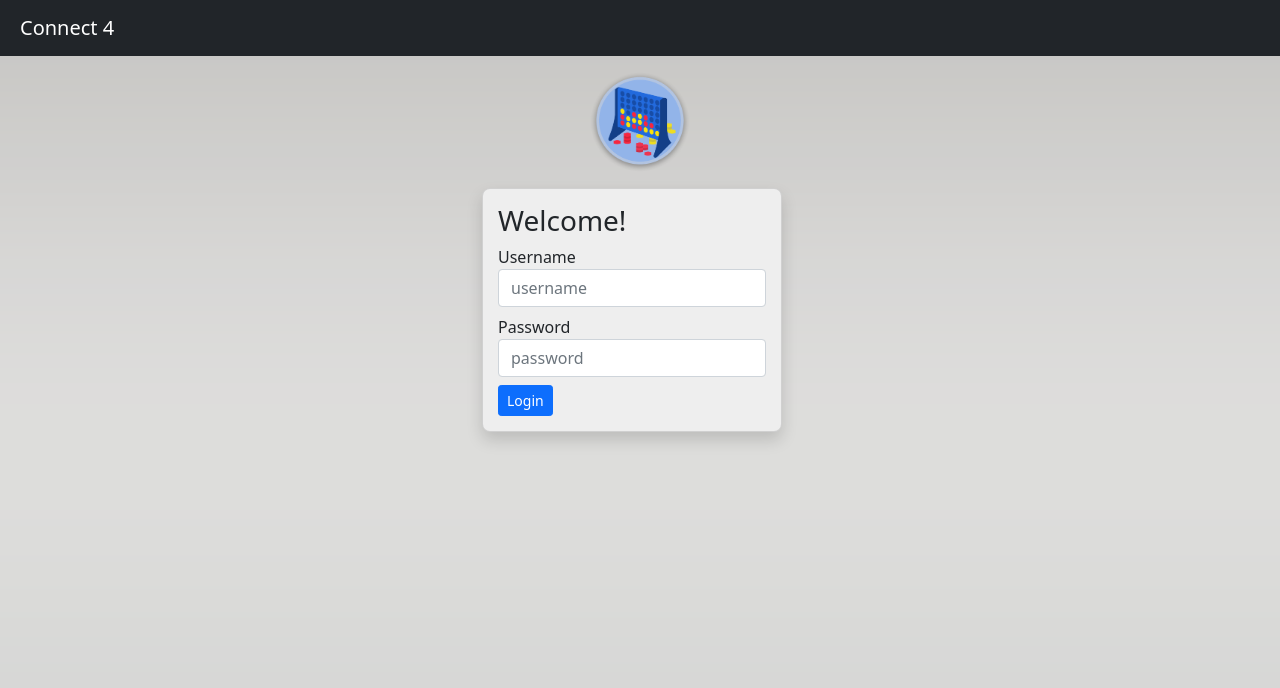
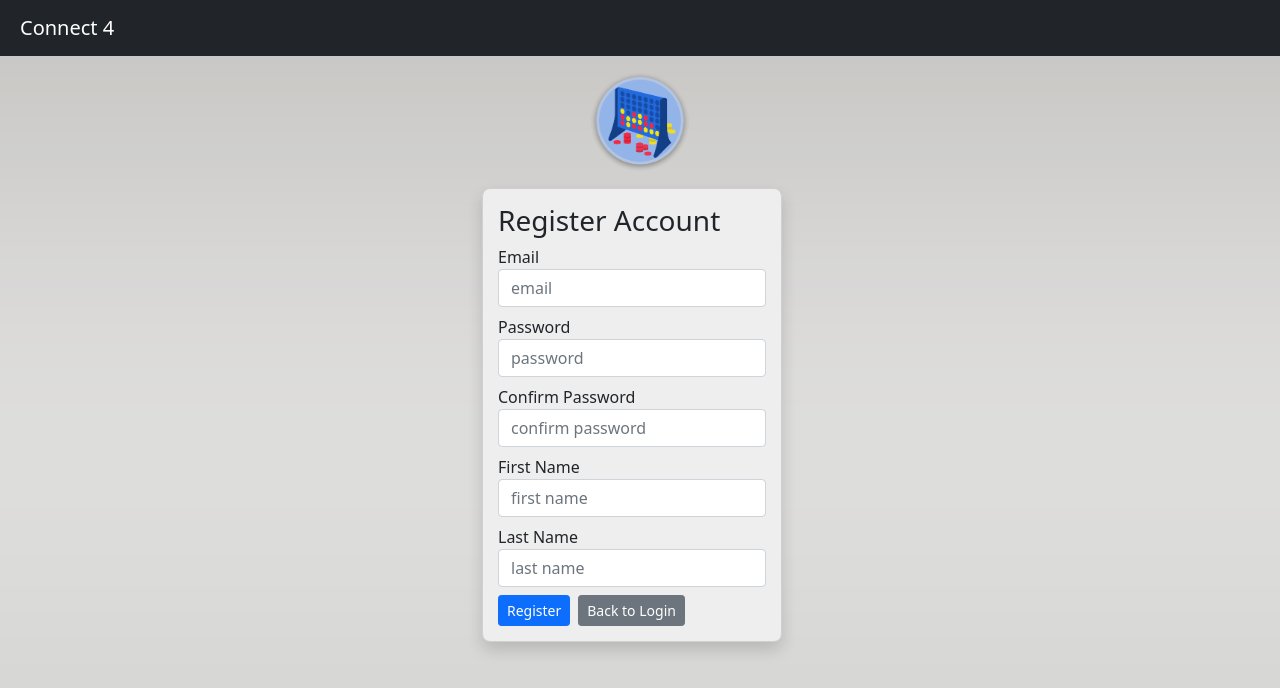
Before and after one commit to dakota-kallas/Connect-4, an Angular app in the folder client/: page /register in a window 1280 px wide. Before the commit this address led to /login. Shown: the top 688 px of the page. Built offline with nearby package versions, Linux system fonts and the light colour scheme; no server answers.

Commit message:
Started adding registration component

```diff
--- a/client/src/app/app-routing.module.ts
+++ b/client/src/app/app-routing.module.ts
@@ -5,9 +5,11 @@ import { GamesComponent } from './components/games/games.component';
 import { GameComponent } from './components/game/game.component';
 import { AuthGuard } from './guards/auth.guard';
 import { LoginGuard } from './guards/login-guard.guard';
+import { RegisterComponent } from './components/register/register.component';
 
 const routes: Routes = [
   { path: 'login', component: LoginComponent, canActivate: [LoginGuard] },
+  { path: 'register', component: RegisterComponent },
   { path: 'home', component: GamesComponent, canActivate: [AuthGuard] },
   { path: 'games/:gid', component: GameComponent, canActivate: [AuthGuard] },
   { path: '**', redirectTo: 'login', pathMatch: 'full' },
--- a/client/src/app/app.module.ts
+++ b/client/src/app/app.module.ts
@@ -9,6 +9,7 @@ import { GameComponent } from './components/game/game.component';
 import { GamesComponent } from './components/games/games.component';
 import { LoginComponent } from './components/login/login.component';
 import { NavbarComponent } from './components/navbar/navbar.component';
+import { RegisterComponent } from './components/register/register.component';
 
 @NgModule({
   declarations: [
@@ -17,6 +18,7 @@ import { NavbarComponent } from './components/navbar/navbar.component';
     GamesComponent,
     LoginComponent,
     NavbarComponent,
+    RegisterComponent,
   ],
   imports: [BrowserModule, AppRoutingModule, HttpClientModule, FormsModule],
   providers: [],
--- a/client/src/app/components/login/login.component.html
+++ b/client/src/app/components/login/login.component.html
@@ -12,9 +12,9 @@
                     </div>
                     <div>
                         <div class="form-group mb-2">
-                            <label for="lg_username" class="sr-only">Username</label>
-                            <input type="text" class="form-control" name="username" placeholder="username"
-                                [(ngModel)]="username">
+                            <label for="email" class="sr-only">Email</label>
+                            <input type="text" class="form-control" name="email" placeholder="email"
+                                [(ngModel)]="email">
                         </div>
 
                         <div class="form-group mb-2">
@@ -27,6 +27,9 @@
                     <button type="submit" (click)="login()" class="btn btn-primary btn-sm">Login
                         <i class="glyphicon glyphicon-chevron-right"></i>
                     </button>
+                    <button (click)="register()" class="btn btn-primary btn-sm ms-2">Register
+                        <i class="glyphicon glyphicon-chevron-right"></i>
+                    </button>
                 </div>
             </form>
         </div>
--- a/client/src/app/components/login/login.component.ts
+++ b/client/src/app/components/login/login.component.ts
@@ -8,7 +8,7 @@ import { AuthService } from '../../services/auth.service';
   styleUrls: ['./login.component.css'],
 })
 export class LoginComponent implements OnInit {
-  @Input() username?: string;
+  @Input() email?: string;
   @Input() password?: string;
   errorOccured: boolean = false;
   errorMsg: string = '';
@@ -16,17 +16,17 @@ export class LoginComponent implements OnInit {
   constructor(private router: Router, private authService: AuthService) {}
 
   ngOnInit() {
-    this.username = '';
+    this.email = '';
     this.password = '';
   }
 
   login() {
     this.errorOccured = false;
 
-    if (this.username && this.password) {
-      this.authService.login(this.username, this.password).subscribe((user) => {
+    if (this.email && this.password) {
+      this.authService.login(this.email, this.password).subscribe((user) => {
         if (typeof user === 'object' && 'email' in user && user.email) {
-          this.username = '';
+          this.email = '';
           this.password = '';
           this.router.navigateByUrl('home');
         } else if (typeof user === 'object' && 'msg' in user) {
@@ -37,4 +37,11 @@ export class LoginComponent implements OnInit {
       });
     }
   }
+
+  register() {
+    this.errorOccured = false;
+    this.email = '';
+    this.password = '';
+    this.router.navigateByUrl('register');
+  }
 }
--- /dev/null
+++ b/client/src/app/components/register/register.component.css
@@ -0,0 +1,29 @@
+#register-form {
+  max-width: 600px;
+  min-width: 300px;
+  padding: 15px;
+  background-color: #eee;
+  border-radius: 0.5em;
+  margin-top: 1em;
+  margin-right: 1em;
+  height: fit-content;
+  width: fit-content;
+}
+
+#connect-4-icon {
+  max-width: 100px;
+}
+
+.background {
+  background-image: url("../../../assets/background.png");
+  background-position: center center;
+  background-repeat: no-repeat;
+  background-attachment: fixed;
+  background-size: cover; /* rescales the image to cover the window */
+  background-color: #464646; /* shown during image load */
+  height: 100vh !important;
+  width: 100vw !important;
+  position: fixed;
+  display: flex;
+  justify-content: center;
+}
--- /dev/null
+++ b/client/src/app/components/register/register.component.html
@@ -0,0 +1,53 @@
+<div class="background">
+    <div class="flex-column d-flex">
+        <div class="d-flex justify-content-center mt-3">
+            <img id="connect-4-icon" src="../../../assets/connect-4-icon.png" alt="Connect 4 Icon">
+        </div>
+        <div class="d-flex justify-content-center">
+            <form id="register-form" class="float-end card shadow">
+                <h3>Register Account</h3>
+                <div>
+                    <div [hidden]="!errorOccured" class="text-danger">
+                        *{{errorMsg}}
+                    </div>
+                    <div>
+                        <div class="form-group mb-2">
+                            <label for="email" class="sr-only">Email</label>
+                            <input type="text" class="form-control" name="email" placeholder="email"
+                                [(ngModel)]="email">
+                        </div>
+
+                        <div class="form-group mb-2">
+                            <label for="password" class="sr-only">Password</label>
+                            <input type="password" class="form-control" name="password" placeholder="password"
+                                [(ngModel)]="password">
+                        </div>
+                        <div class="form-group mb-2">
+                            <label for="password-confirm" class="sr-only">Confirm Password</label>
+                            <input type="password" class="form-control" name="password-confirm"
+                                placeholder="confirm password" [(ngModel)]="passwordConfirm">
+                        </div>
+                        <div class="form-group mb-2">
+                            <label for="first-name" class="sr-only">First Name</label>
+                            <input type="text" class="form-control" name="first-name" placeholder="first name"
+                                [(ngModel)]="firstName">
+                        </div>
+                        <div class="form-group mb-2">
+                            <label for="last-name" class="sr-only">Last Name</label>
+                            <input type="text" class="form-control" name="last-name" placeholder="last name"
+                                [(ngModel)]="lastName">
+                        </div>
+                    </div>
+
+                    <button type="submit" (click)="register()" class="btn btn-primary btn-sm">Register
+                        <i class="glyphicon glyphicon-chevron-right"></i>
+                    </button>
+                    <button (click)="login()" class="btn btn-secondary btn-sm ms-2">Back to Login
+                        <i class="glyphicon glyphicon-chevron-right"></i>
+                    </button>
+                </div>
+            </form>
+        </div>
+
+    </div>
+</div>
--- /dev/null
+++ b/client/src/app/components/register/register.component.ts
@@ -0,0 +1,63 @@
+import { Component, Input, OnInit } from '@angular/core';
+import { Router } from '@angular/router';
+import { AuthService } from 'src/app/services/auth.service';
+
+@Component({
+  selector: 'app-register',
+  templateUrl: './register.component.html',
+  styleUrls: ['./register.component.css'],
+})
+export class RegisterComponent implements OnInit {
+  @Input() email?: string;
+  @Input() password?: string;
+  @Input() passwordConfirm?: string;
+  @Input() firstName?: string;
+  @Input() lastName?: string;
+  errorOccured: boolean = false;
+  errorMsg: string = '';
+
+  constructor(private router: Router, private authService: AuthService) {}
+
+  ngOnInit() {
+    this.email = '';
+    this.password = '';
+    this.passwordConfirm = '';
+    this.firstName = '';
+    this.lastName = '';
+  }
+
+  register() {
+    this.errorOccured = false;
+
+    if (
+      this.email &&
+      this.password &&
+      this.passwordConfirm &&
+      this.firstName &&
+      this.lastName
+    ) {
+      var validEmailRegex =
+        /^[a-zA-Z0-9.!#$%&'*+/=?^_`{|}~-]+@[a-zA-Z0-9-]+(?:\.[a-zA-Z0-9-]+)*$/;
+      if (this.password != this.passwordConfirm) {
+        this.errorOccured = true;
+        this.errorMsg = 'Passwords do not match.';
+        return;
+      }
+      if (!this.email.match(validEmailRegex)) {
+        this.errorOccured = true;
+        this.errorMsg = 'Invalid email address.';
+        return;
+      }
+    }
+  }
+
+  login() {
+    this.errorOccured = false;
+    this.email = '';
+    this.password = '';
+    this.passwordConfirm = '';
+    this.firstName = '';
+    this.lastName = '';
+    this.router.navigateByUrl('login');
+  }
+}
```
Also changed, not shown: 1 other file (tests, documents, lock files or other folders).
